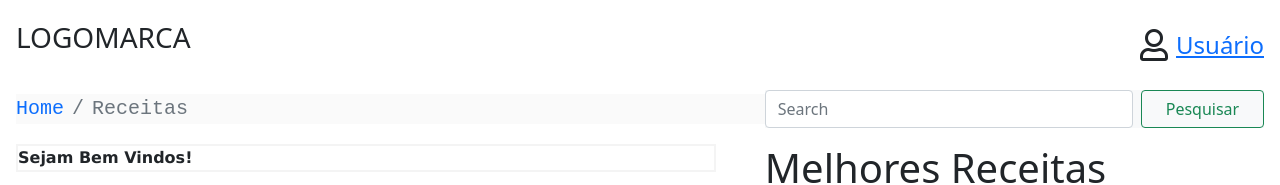
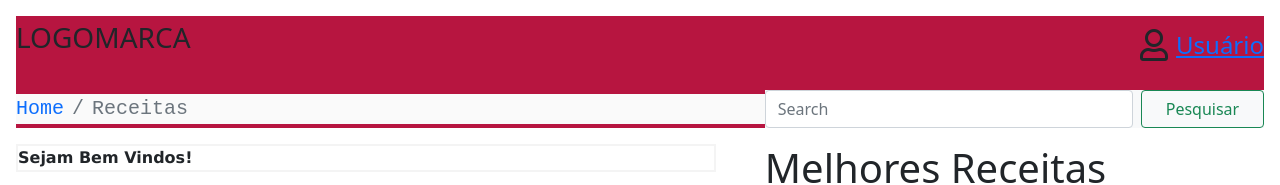
Before and after one commit to Manuibr/receitas-frontendonly, a website: page html/paginaprincipal.html in a window 1280 px wide. Shown: the top 185 px of the page. Drawn offline with nearby package versions, Linux system fonts and the light colour scheme; files whose address does not match are found by name.

Commit message:
Atualização Do Site3

```diff
--- a/css/custom.css
+++ b/css/custom.css
@@ -25,3 +25,6 @@
   border-color: rgb(224, 224, 224);
   border-width: 2px;
 }
+header{
+  background-color: #b71540 !important;
+}
--- a/html/paginaprincipal.html
+++ b/html/paginaprincipal.html
@@ -18,8 +18,8 @@
   </head>
   <body>
     <div class="p-3">
-      <div>
-        <header class="h-100 d-flex justify-content-between mb-3">
+      <header>
+        <div id="" class="h-100 d-flex justify-content-between mb-3">
           <div class="logo d-flex justify-content-center align-items-center">
             <p class="fs-3">LOGOMARCA</p>
           </div>
@@ -29,7 +29,7 @@
               <a href="#" id="username" class="fs-4">Usuário</a>
             </div>
           </div>
-        </header>
+        </div>
         <nav class="d-flex flex-row align-items-center">
           <nav id="breadcrumb-nav" aria-label="breadcrumb">
                 <ol class="breadcrumb fs-5">
@@ -44,7 +44,7 @@
             </form>
           </div>
         </nav>
-      </div>
+      </header>
 
       <section class="d-flex flex-row mt-3">
         <div id="main" class="d-flex justify-content-start">
```
Also changed, not shown: css/custompag.css (line endings or trailing spaces).
